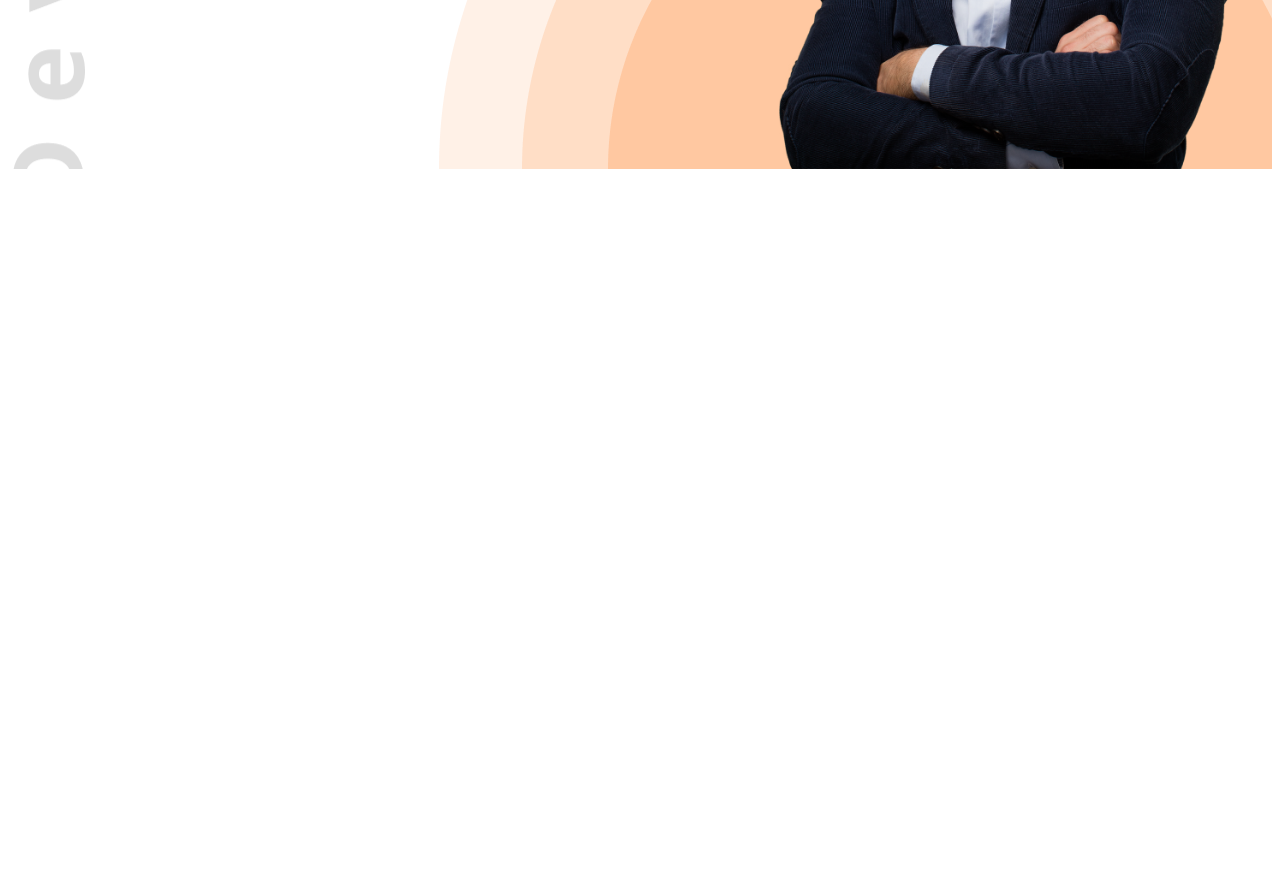
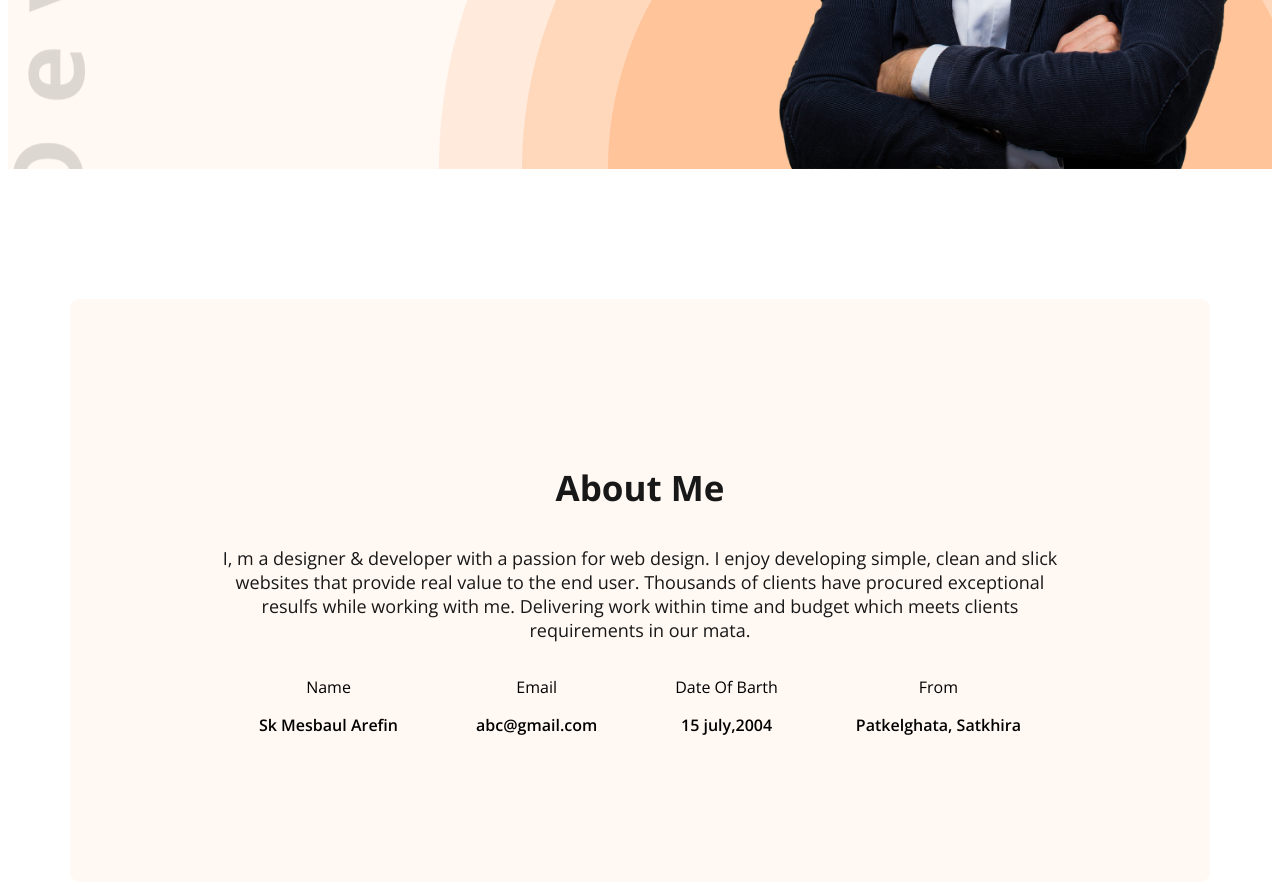
Before and after one commit to mesba111/web-portfollio, a plain HTML site: page index.html in a window 1280 px wide. Shown: the part 569-1454 px from the top of the page. Before the commit the page ends 800 px from the top, so only its background shows below. Drawn offline with nearby package versions, Linux system fonts and the light colour scheme.

Commit message:
html update main & update css

```diff
--- a/index.html
+++ b/index.html
@@ -10,7 +10,7 @@
     <link rel="stylesheet" href="style/style.css">
 </head>
 <body class="open-sans-normal">
-    <header class="header">
+    <header class="header secandary-bg">
         <nav>
             <h3 class="nav-title">MES<span class="text-primary">B</span>A</h3>
             <ul >
@@ -31,7 +31,34 @@
             <img class="profile-pic" src="images/hardy.png" alt="My Picture">
         </div>
     </header>
-    <main></main>
+
+
+
+    <main>
+        <section class="about secandary-bg">
+            <h3 class="section-title">About Me</h3>
+            <p class="section-description">I, m a designer & developer with a passion for web design. I enjoy developing simple, clean and slick websites that provide real value to the end user. Thousands of clients have procured exceptional resulfs while working with me. Delivering work within time and budget which meets clients requirements in our mata.</p>
+            <div class="about-items">
+                <!-- .about-item*4>p.item-title+p.item-discription -->
+                 <div class="about-item">
+                    <p class="item-title">Name</p>
+                    <p class="item-discription">Sk Mesbaul Arefin</p>
+                 </div>
+                 <div class="about-item">
+                    <p class="item-title">Email</p>
+                    <p class="item-discription">abc@gmail.com</p>
+                 </div>
+                 <div class="about-item">
+                    <p class="item-title">Date Of Barth</p>
+                    <p class="item-discription">15 july,2004</p>
+                 </div>
+                 <div class="about-item">
+                    <p class="item-title">From</p>
+                    <p class="item-discription">Patkelghata, Satkhira</p>
+                 </div>
+            </div>
+        </section>
+    </main>
     <footer></footer>
 </body>
 </html>
--- a/style/style.css
+++ b/style/style.css
@@ -52,6 +52,21 @@ nav li  a{
     font-size: 20px;
 }
 
+.section-title{
+    font-size: 35px;
+    font-weight: bold;
+    color: #181818;
+
+}
+.section-description{
+    font-size: 18px;
+    color: #181818;
+}
+
+.secandary-bg{
+    background-color: #FFF8F3;
+}
+
 /* header */
 .header{
     background-image: url('../images/developer.png') , url('../images/header_bg.png');
@@ -86,3 +101,26 @@ nav li  a{
 .profile-pic{
     width: 500px;
 }
+
+/* main styles */
+main{
+    max-width: 1140px;
+    margin: 0 auto;
+}
+
+/* About style */
+.about{
+    border-radius: 10px;
+    padding: 130px 150px;
+    text-align: center;
+    margin-top: 130px;
+}
+
+.about-items{
+   display: flex;
+    justify-content: space-around;
+}
+
+.item-discription{
+    font-weight: 600;
+}
```
